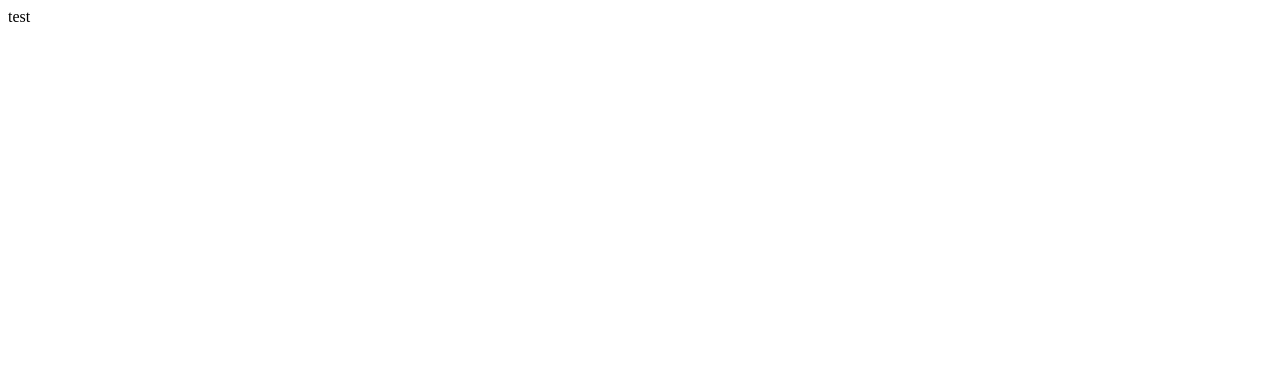
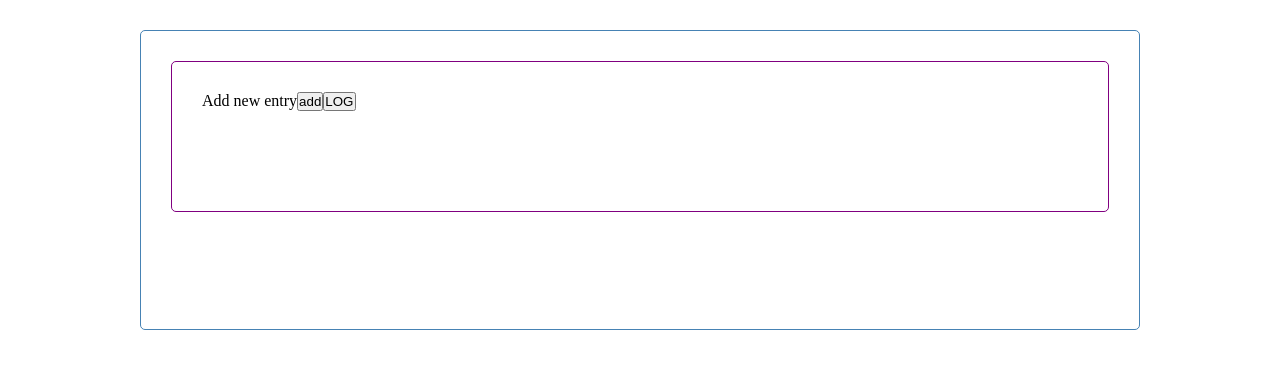
Before and after one commit to featrd3/ReactCurrencyConverter, a React (Create React App) app in the folder reactcurrencyconverter/: page / in a window 1280 px wide. Shown: the top 368 px of the page. Built offline with nearby package versions, Linux system fonts and the light colour scheme.

Commit message:
separating containers into one for adding, and others for content, testing passing of properties

```diff
--- a/reactcurrencyconverter/package.json
+++ b/reactcurrencyconverter/package.json
@@ -6,6 +6,7 @@
     "@testing-library/jest-dom": "^5.16.2",
     "@testing-library/react": "^12.1.4",
     "@testing-library/user-event": "^13.5.0",
+    "jquery": "^3.6.0",
     "react": "^17.0.2",
     "react-dom": "^17.0.2",
     "react-scripts": "5.0.0",
--- a/reactcurrencyconverter/src/App.js
+++ b/reactcurrencyconverter/src/App.js
@@ -1,10 +1,39 @@
+import {useState} from 'react'
+import EntryContainer from './components/EntryContainer';
+
+
 function App() {
 
+    const [appState, setAppState] = useState([]);
+    const [idRequest, setIDRequest] = useState(0);
 
-return (
-    <div>test</div>
+    return (
+    <div className="container">
+        <div className="newEntry">
+            Add new entry
+            <button onClick= {() =>addObject(appState, setAppState, idRequest, setIDRequest)}>add</button>
+            <button onClick= {() =>console.log(appState)}>LOG</button>
+        </div>
+        {appState.map((requestData) => <EntryContainer key = {requestData.id} text = 'text' objectContent = {requestData.data[0]} keyTemp = {requestData.id} />)}
+
+        <br/>
+    </div>
 )
 
 }
 
+const addObject = (appState, setAppState, idRequest, setIDRequest) => {
+
+    setIDRequest(idRequest+1);
+    const data =  sendRequestGold(appState, setAppState, idRequest);
+}
+
+async function sendRequestGold (appState, setAppState, idRequest) {
+
+    const receivedData = fetch('http://api.nbp.pl/api/cenyzlota')
+      .then(result => result.json())
+      .then(data => setAppState([...appState,{data,id: idRequest}]));    return (receivedData)
+
+}
+
 export default App;
--- /dev/null
+++ b/reactcurrencyconverter/src/components/EntryContainer.js
@@ -0,0 +1,19 @@
+import { useState } from "react"
+
+
+const EntryContainer = ({text, objectContent, keyTemp }) => {
+    return (
+      <div  className="createdEntry">
+          Id: {keyTemp}
+
+          <br/>
+          Cena: {objectContent.cena}
+          <br/>
+          Data: {objectContent.data}
+      </div>
+    )
+}
+
+
+
+export default EntryContainer
--- a/reactcurrencyconverter/src/index.js
+++ b/reactcurrencyconverter/src/index.js
@@ -1,6 +1,7 @@
 import React from "react";
 import ReactDom from "react-dom";
 import App from "./App.js";
+import "./styles/containerStyles.css"
 
 
 ReactDom.render(<App />, document.getElementById("root"));
--- /dev/null
+++ b/reactcurrencyconverter/src/styles/containerStyles.css
@@ -0,0 +1,29 @@
+* {
+    box-sizing: border-box;
+    margin: 0;
+    padding: 0;
+}
+
+.container{
+    display: grid;
+    max-width: 1000px;
+    margin: 30px auto;
+    overflow: auto;
+    min-height: 300px;
+    border: 1px solid steelblue;
+    padding: 30px;
+    border-radius: 5px;
+}
+
+.createdEntry{
+    border: 1px solid green;
+    padding: 30px;
+    margin-top: 5px;
+    border-radius: 5px;
+}
+
+.newEntry{
+    border: 1px solid purple;
+    padding: 30px;
+    border-radius: 5px;
+}
```
Also changed, not shown: reactcurrencyconverter/src/APIhandling/APIhandler.js (added, +36 -0 lines), reactcurrencyconverter/src/APIhandling/goldRequest.js (added, +28 -0 lines), reactcurrencyconverter/src/components/NewEntryContainer.js (added, +15 -0 lines), reactcurrencyconverter/src/components/objectDisplayGold.js (added, +16 -0 lines), 1 other file (tests, documents, lock files or other folders).
